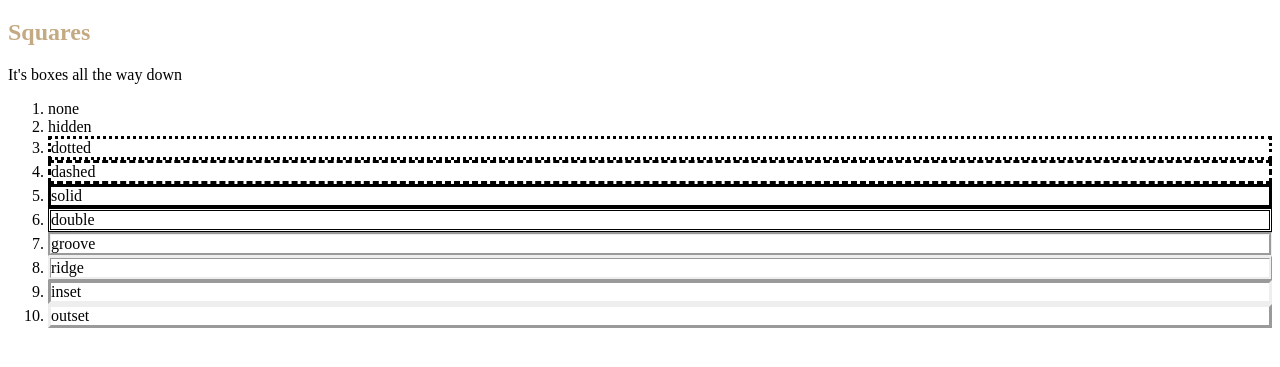
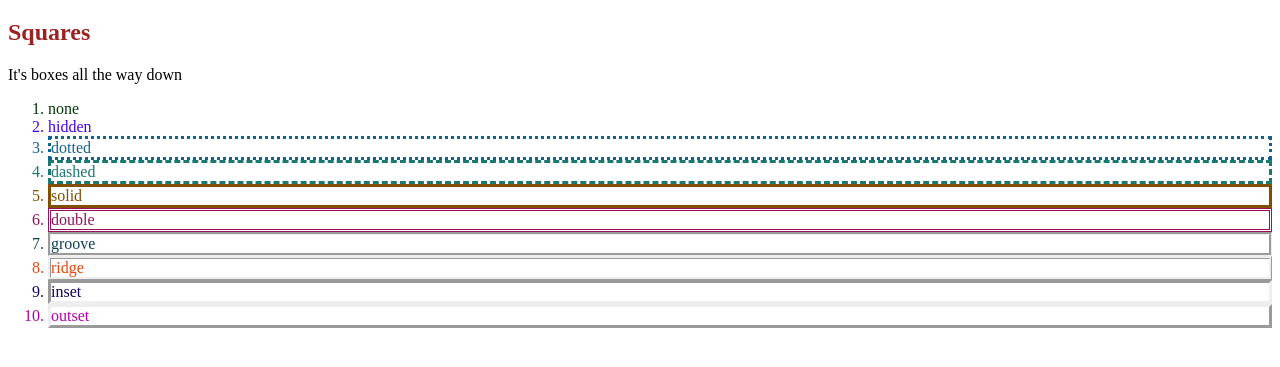
Before and after one commit to GraeyCowl/git_tOP_test, a plain HTML site: page index.html in a window 1280 px wide. Shown: the part 61-428 px from the top of the page. Drawn offline with Linux system fonts and the light colour scheme.

Commit message:
Add color to border classes

```diff
--- a/styles.css
+++ b/styles.css
@@ -1,43 +1,53 @@
 h2 {
-    color: #c4aa83;
+    color: #9c2222;
 }
 
 .b1 {
     border-style: none;
+    color: #053809;
   }
 
   .b2 {
     border-style: hidden;
+    color: #4400ff;
   }
 
   .b3 {
     border-style: dotted;
+    color: #116392;
   }
 
   .b4 {
     border-style: dashed;
+    color: #1c7971;
   }
 
   .b5 {
     border-style: solid;
+    color: #834e00;
   }
 
   .b6 {
     border-style: double;
+    color: #96115a;
   }
 
   .b7 {
     border-style: groove;
+    color: #0c4152;
   }
 
   .b8 {
     border-style: ridge;
+    color: #ec430f;
   }
 
   .b9 {
     border-style: inset;
+    color: #11005c;
   }
 
   .b10 {
     border-style: outset;
+    color: #b300aa;
   }
```
